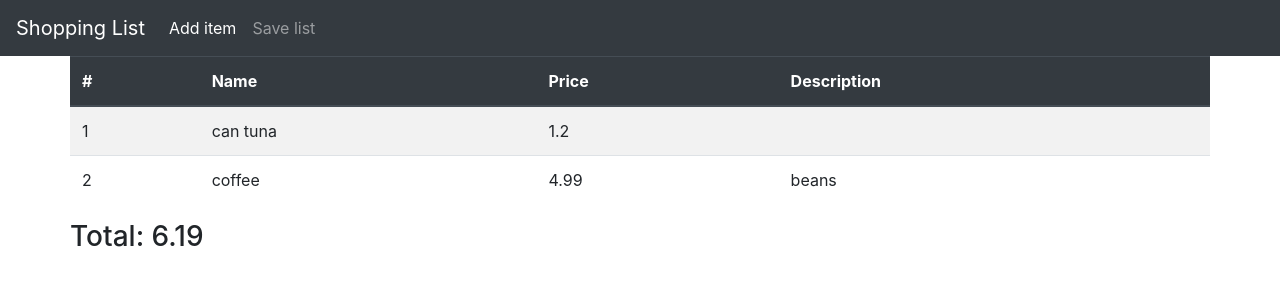
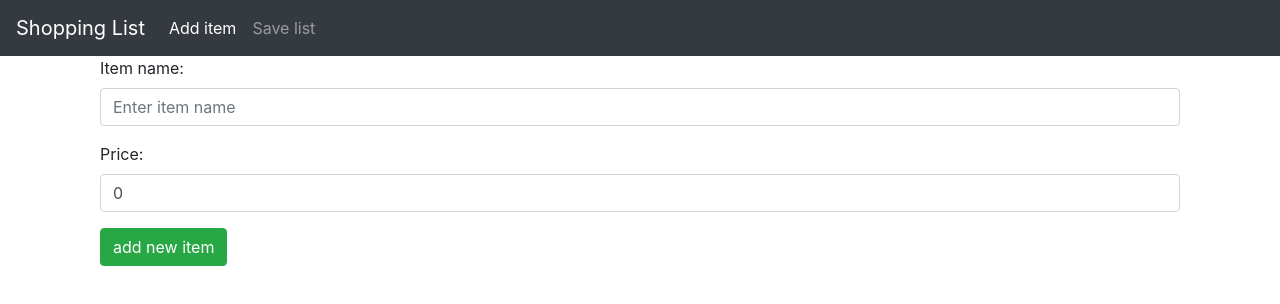
Before and after one commit to estefania-rollino/ShoppingList, an Angular app in the folder ShoppingPlannerUI/: page /item/add in a window 1280 px wide. Before the commit this address led to /. Shown: the top 304 px of the page. Built offline with nearby package versions, Linux system fonts and the light colour scheme.

Commit message:
add item. routing

```diff
--- a/ShoppingPlannerUI/src/app/app-routing.module.ts
+++ b/ShoppingPlannerUI/src/app/app-routing.module.ts
@@ -1,7 +1,13 @@
 import { NgModule } from '@angular/core';
 import { Routes, RouterModule } from '@angular/router';
+import { CreateItemComponent } from './create-item/create-item.component';
+import { ItemsTableComponent } from './items-table/items-table.component';
 
-const routes: Routes = [];
+const routes: Routes = [
+  {path: '', redirectTo: 'home', pathMatch: 'full' },
+  {path: 'home', component: ItemsTableComponent},
+  {path: 'item/add', component: CreateItemComponent}
+];
 
 @NgModule({
   imports: [RouterModule.forRoot(routes)],
--- a/ShoppingPlannerUI/src/app/app.component.html
+++ b/ShoppingPlannerUI/src/app/app.component.html
@@ -2,5 +2,5 @@
 
 <div class="container">
   <router-outlet></router-outlet>
-  <app-items-table></app-items-table>
+
 </div>
--- /dev/null
+++ b/ShoppingPlannerUI/src/app/create-item/create-item.component.html
@@ -0,0 +1,26 @@
+<div class="container">
+  <form #addItemForm="ngForm" (ngSubmit)="submit()" class="form">
+    <div class="form-group">
+      <label for="itemLabel">Item name:</label>
+      <input id="itemNameId" #itemName="ngModel" type="text" class="form-control" [(ngModel)]="ProductName" required
+        [ngModelOptions]="{standalone: true}" aria-describedby="New item title" placeholder="Enter item name">
+      <div *ngIf="itemName.invalid && (itemName.dirty || itemName.touched)" class="alert alert-danger">
+        <div *ngIf="itemName.errors.required">
+          Name is required.
+        </div>
+      </div>
+    </div>
+    <div>
+      <div class="form-group">
+        <label for="PriceLabel">Price:</label>
+        <input type="number" [(ngModel)]="Price" [ngModelOptions]="{standalone:true}" class="form-control"
+          id="PriceInput" aria-describedby="Price value" placeholder="Enter price value">
+      </div>
+    </div>
+    <div>
+      <button class="btn btn-success" type="submit"  [disabled]="!addItemForm.form.valid"> add new item</button>
+    </div>
+
+  </form>
+  <h5></h5>
+</div>
--- /dev/null
+++ b/ShoppingPlannerUI/src/app/create-item/create-item.component.ts
@@ -0,0 +1,36 @@
+import { Component, OnInit } from '@angular/core';
+import { Item } from '../item';
+import { itemList } from '../item-list';
+import { Router } from '@angular/router';
+
+@Component({
+  selector: 'app-create-item',
+  templateUrl: './create-item.component.html',
+  styleUrls: ['./create-item.component.css']
+})
+export class CreateItemComponent implements OnInit {
+
+  //Item = new Item('', 0.0, '');
+  ProductName = "";
+  Price = 0.0;
+
+  constructor(
+    private _list : itemList,
+    private _router : Router
+    )
+  { }
+
+  ngOnInit() {
+  }
+
+  submit()
+  {
+    let currentItem = new Item(this.ProductName, this.Price, "");
+    this._list.values.push(currentItem);
+    //console.log(JSON.stringify(this._list));
+    this._router.navigate(['home']);
+
+  }
+
+
+}
--- a/ShoppingPlannerUI/src/app/item-list.ts
+++ b/ShoppingPlannerUI/src/app/item-list.ts
@@ -1,8 +1,13 @@
 import { Item } from './item';
-export const itemList =
-[
-    new Item('can tuna', 1.2, ""),
-    new Item('coffee', 4.99, "beans"),
+import { Injectable } from "@angular/core";
 
 
-];
+@Injectable()
+export class itemList
+{
+    values = [];
+    constructor()
+    {
+        this.values = [];
+    }
+}
--- a/ShoppingPlannerUI/src/app/items-table/items-table.component.html
+++ b/ShoppingPlannerUI/src/app/items-table/items-table.component.html
@@ -9,7 +9,7 @@
       </tr>
     </thead>
     <tbody>
-      <tr *ngFor="let p of productList; let i = index">
+      <tr *ngFor="let p of _list.values; let i = index">
         <td> {{i+1}}</td>
         <td>{{p.ProductName}}</td>
         <td>{{p.Price}}</td>
@@ -19,5 +19,7 @@
   </table>
 </div>
 <div class="row">
-<h3>Total: {{getTotal()}}</h3>
+<h3>All Items Total: {{getTotal()}}</h3>
+
+{{logger()}}
 </div>
--- a/ShoppingPlannerUI/src/app/items-table/items-table.component.ts
+++ b/ShoppingPlannerUI/src/app/items-table/items-table.component.ts
@@ -1,5 +1,6 @@
 import { Component, OnInit } from '@angular/core';
 import { itemList } from '../item-list';
+import { Item } from '../item';
 
 @Component({
   selector: 'app-items-table',
@@ -8,9 +9,12 @@ import { itemList } from '../item-list';
 })
 export class ItemsTableComponent implements OnInit {
 
-  productList = itemList;
+  //productList = itemList;
 
-  constructor() { }
+  constructor(
+    private _list: itemList
+    )
+  { }
 
   ngOnInit() {
   }
@@ -19,11 +23,15 @@ export class ItemsTableComponent implements OnInit {
   {
     let _total = 0.0;
 
-    this.productList.forEach((p)=>
+    this._list.values.forEach((p)=>
     {
       _total += p.Price;
     });
     return _total;
   }
 
+  logger()
+  {
+    console.log(JSON.stringify(this._list.values));
+  }
 }
--- a/ShoppingPlannerUI/src/app/top-bar/top-bar.component.html
+++ b/ShoppingPlannerUI/src/app/top-bar/top-bar.component.html
@@ -6,7 +6,7 @@
   <div class="collapse navbar-collapse" id="navbarText">
     <ul class="navbar-nav mr-auto">
       <li class="nav-item active">
-        <a class="nav-link" href="#">Add item</a>
+        <a class="nav-link" [routerLink]="['/']">Add item</a>
       </li>
       <li class="nav-item">
         <a class="nav-link" href="#">Save list</a>
```
Also changed, not shown: ShoppingPlannerUI/src/app/app.module.ts (+9 -3 lines), ShoppingPlannerUI/src/app/create-item/create-item.component.css (added), 1 other file (tests, documents, lock files or other folders).
